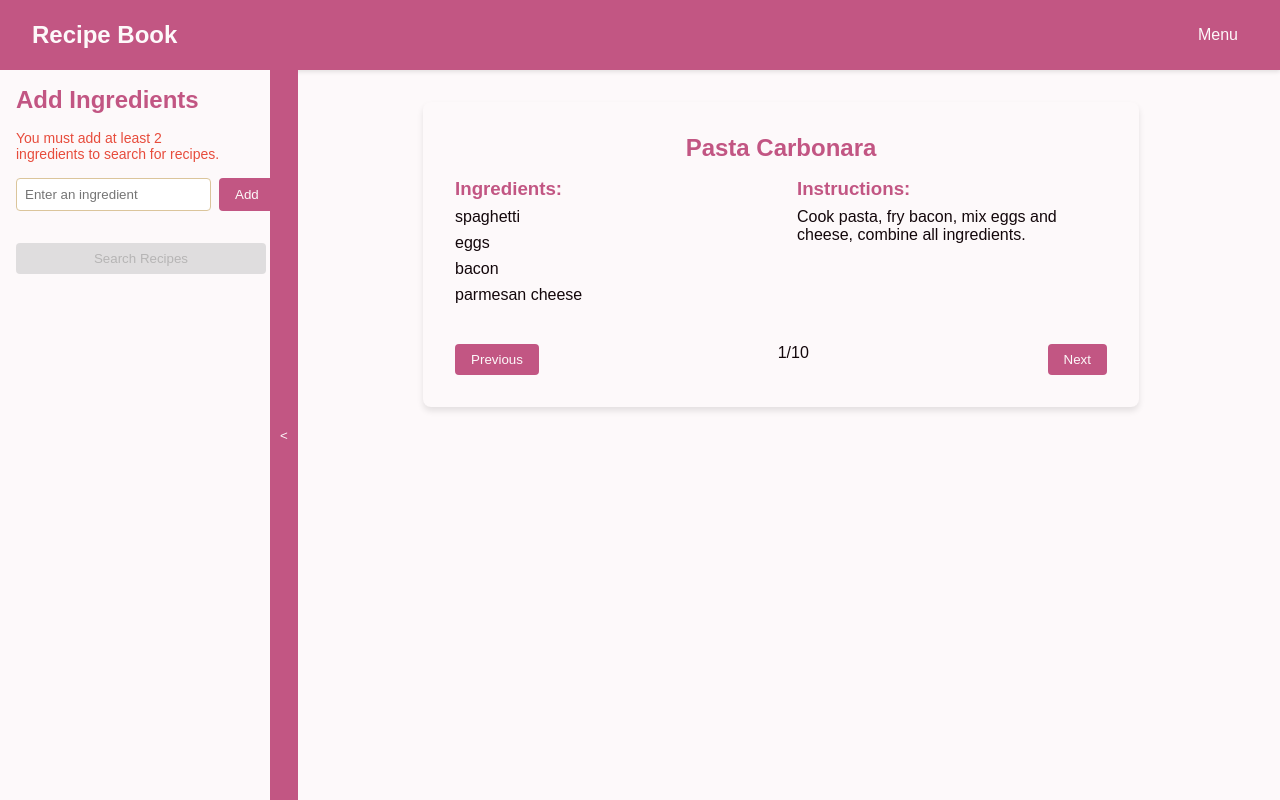
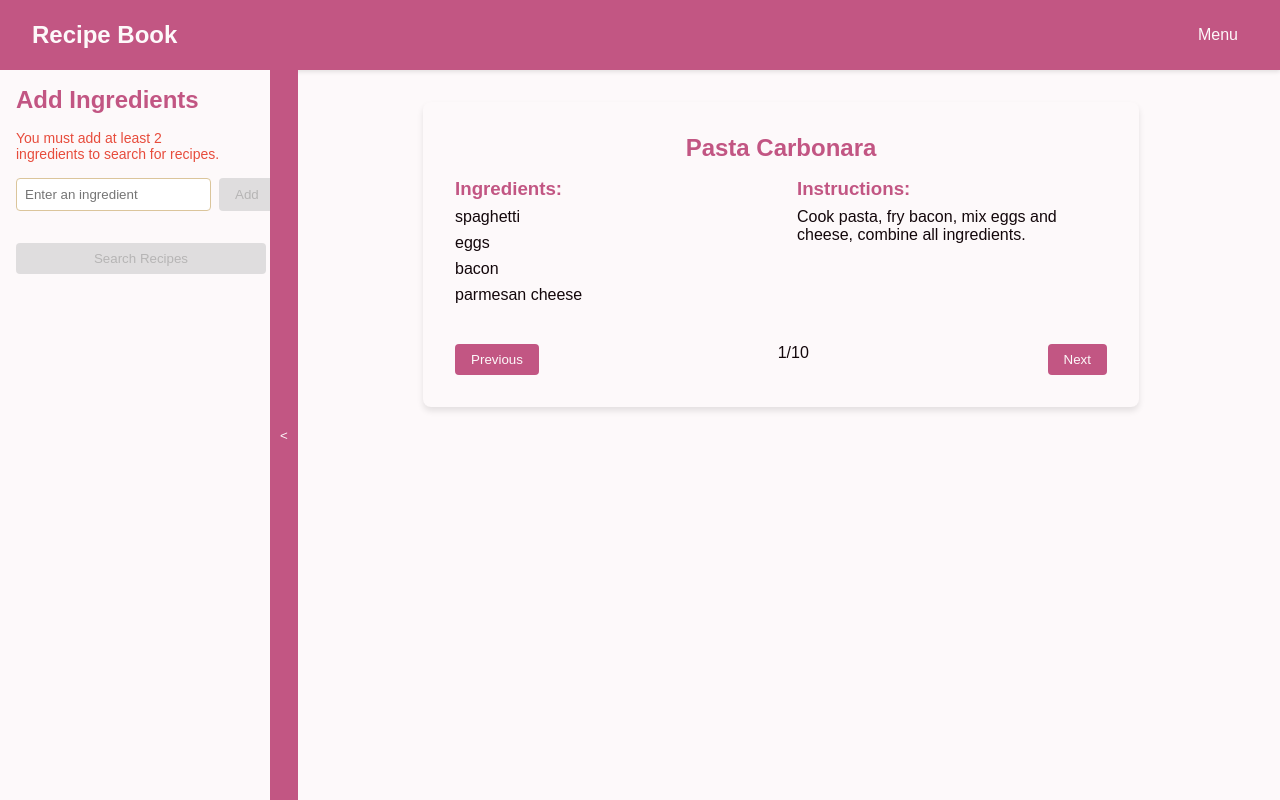
Before and after one commit to StefaniaBibart/recipe_app, an Angular app: page / in a window 1280 px wide. Built offline with nearby package versions, Linux system fonts and the light colour scheme.

Commit message:
search improvements

```diff
--- a/src/app/components/sidebar/sidebar.component.css
+++ b/src/app/components/sidebar/sidebar.component.css
@@ -21,6 +21,13 @@ input {
   border: 1px solid #dbc59b;
   border-radius: 4px;
 }
+/* input.ng-invalid.ng-touched {
+  border: 2px solid #e74c3c;
+  background-color: #f8d7da;
+}
+input.ng-valid.ng-touched {
+  border: 2px solid #28a745;
+} */
 .ingredients-warning {
   color: #e74c3c;
   font-size: 14px;
@@ -37,6 +44,12 @@ button {
 }
 button:hover {
   background-color: #a94870;
+}
+button:disabled {
+  background-color: #ccc;
+  color: #888;
+  cursor: not-allowed;
+  opacity: 0.6;
 }
 ul {
   list-style-type: none;
@@ -63,12 +76,12 @@ li {
   width: 100%;
   margin-top: 1rem;
 }
-.search-btn:disabled {
+/* .search-btn:disabled {
   background-color: #ccc;
   color: #888;
   cursor: not-allowed;
   opacity: 0.6;
-}
+} */
 .clear-btn {
   width: 100%;
   margin-top: 0.5rem;
--- a/src/app/components/sidebar/sidebar.component.html
+++ b/src/app/components/sidebar/sidebar.component.html
@@ -1,22 +1,46 @@
 <aside>
   <h2>Add Ingredients</h2>
   <div *ngIf="recipeService.ingredients().length < 2">
-    <p class="ingredients-warning">You must add at least 2 ingredients to search for recipes.</p>
+    <p class="ingredients-warning">
+      You must add at least 2 ingredients to search for recipes.
+    </p>
   </div>
-  <form (ngSubmit)="addIngredient()">
-    <input [(ngModel)]="newIngredient" name="ingredient" type="text" placeholder="Enter an ingredient" required>
-    <button type="submit">Add</button>
+  <form (ngSubmit)="addIngredient()" #ingredientForm="ngForm">
+    <input
+      [(ngModel)]="newIngredient"
+      name="ingredient"
+      type="text"
+      title="Only letters and spaces are allowed."
+      placeholder="Enter an ingredient"
+      pattern="[A-Za-z\s]+"
+      required
+      #ingredientInput="ngModel"
+    />
+    <button class="add-btn" type="submit" [disabled]="!ingredientForm.valid">Add</button>
   </form>
+  <!-- <div *ngIf="ingredientInput.invalid">
+    <p class="ingredients-warning">Only letters and spaces are allowed.</p>
+  </div> -->
   <ul>
     <li *ngFor="let ingredient of ingredients()">
       {{ ingredient }}
-      <button (click)="removeIngredient(ingredient)" class="remove-btn">×</button>
+      <button (click)="removeIngredient(ingredient)" class="remove-btn">
+        ×
+      </button>
     </li>
   </ul>
-  <button (click)="searchRecipes()" class="search-btn" [disabled]="!recipeService.canSearch() || recipeService.isLoading()">
-    {{ recipeService.isLoading() ? 'Searching...' : 'Search Recipes' }}
+  <button
+    (click)="searchRecipes()"
+    class="search-btn"
+    [disabled]="!recipeService.canSearch() || recipeService.isLoading()"
+  >
+    {{ recipeService.isLoading() ? "Searching..." : "Search Recipes" }}
   </button>
-  <button (click)="clearSearch()" class="clear-btn" *ngIf="ingredients().length > 0">
+  <button
+    (click)="clearSearch()"
+    class="clear-btn"
+    *ngIf="ingredients().length > 0"
+  >
     Clear Search
   </button>
 </aside>
```
